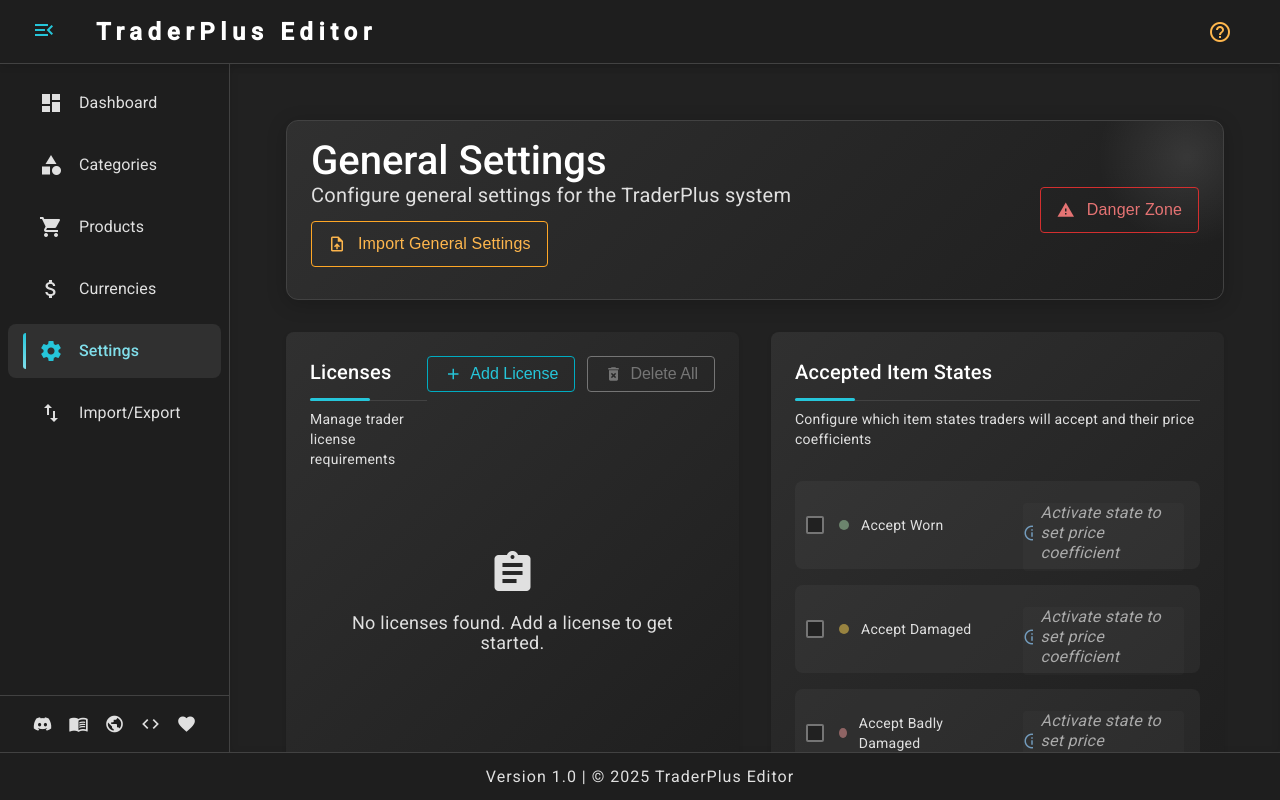
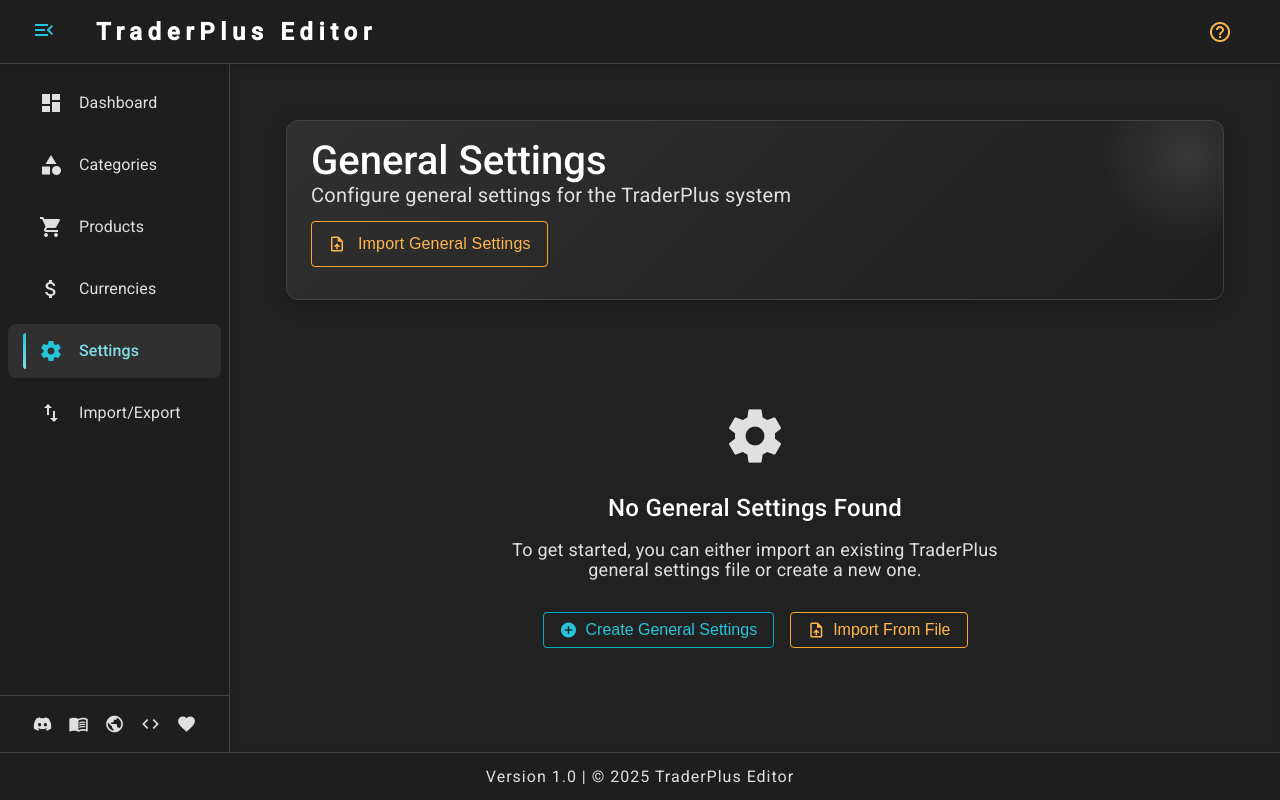
Before and after one commit to TheDmitri/traderpluseditor, an Angular app: page /settings in a window 1280 px wide. Built offline with nearby package versions, Linux system fonts and the light colour scheme.

Commit message:
feat(general-settings-editor): implement empty state handling, create new settings and add delete all settings functionality

```diff
--- a/src/app/core/services/storage.service.ts
+++ b/src/app/core/services/storage.service.ts
@@ -180,13 +180,24 @@ export class StorageService {
    * Delete currency settings from storage
    */
   deleteCurrencySettings(): void {
-    localStorage.removeItem('traderplus_currency_settings');
+    localStorage.removeItem(StorageKey.CURRENCY_SETTINGS);
+    this.currencySettings.set(null);
   }
 
   /**
    * Delete general settings from storage
+   * This method is deprecated, use removeGeneralSettings instead
+   * @deprecated
    */
   deleteGeneralSettings(): void {
-    localStorage.removeItem('traderplus_general_settings');
+    this.removeGeneralSettings();
+  }
+
+  /**
+   * Removes general settings from storage
+   */
+  removeGeneralSettings(): void {
+    localStorage.removeItem(StorageKey.GENERAL_SETTINGS);
+    this.generalSettings.set(null);
   }
 }
--- a/src/app/features/general-settings-editor/components/general-settings-editor.component.html
+++ b/src/app/features/general-settings-editor/components/general-settings-editor.component.html
@@ -22,6 +22,7 @@
       </div>
       <div class="header-right">
         <button
+          *ngIf="hasSettings"
           class="custom-stroked-button color-warn with-icon"
           [matMenuTriggerFor]="dangerMenu"
           matTooltip="Dangerous operations"
@@ -33,6 +34,7 @@
         <mat-menu #dangerMenu="matMenu">
           <button
             mat-menu-item
+            (click)="deleteAllSettings()"
             matTooltip="Remove all General Settings permanently"
             matTooltipPosition="left"
           >
@@ -44,7 +46,32 @@
     </div>
   </header>
 
-  <!-- Main Content Area -->
+  <!-- No Settings State - Informative message and call to action -->
+  <div class="empty-state-container" *ngIf="!hasSettings">
+    <mat-icon class="empty-state-icon">settings</mat-icon>
+    <h2 class="empty-state-title">No General Settings Found</h2>
+    <p class="empty-state-message">
+      To get started, you can either import an existing TraderPlus general settings file or create a new one.
+    </p>
+    <div class="empty-state-actions">
+      <button
+        class="custom-stroked-button color-primary with-icon"
+        (click)="createGeneralSettings()"
+      >
+        <mat-icon>add_circle</mat-icon>
+        Create General Settings
+      </button>
+      <button
+        class="custom-stroked-button color-secondary with-icon"
+        routerLink="/file-management"
+      >
+        <mat-icon>upload_file</mat-icon>
+        Import From File
+      </button>
+    </div>
+  </div>
+
+  <!-- Main Content Area - Only shown when settings exist -->
   <div class="main-content-area" *ngIf="hasSettings">
     <!-- Two-column grid layout for settings sections -->
     <div class="settings-grid">
--- a/src/app/features/general-settings-editor/components/general-settings-editor.component.scss
+++ b/src/app/features/general-settings-editor/components/general-settings-editor.component.scss
@@ -240,6 +240,54 @@
   }
 }
 
+/* Empty State Container Styling
+========================================================================== */
+.empty-state-container {
+  display: flex;
+  flex-direction: column;
+  align-items: center;
+  justify-content: center;
+  text-align: center;
+  padding: 48px 24px;
+  margin: 24px 0;
+  border-radius: 8px;
+  background-color: var(--brush-card-background);
+  border: 1px dashed var(--brush-border);
+
+  .empty-state-icon {
+    font-size: 64px;
+    height: 64px;
+    width: 64px;
+    color: var(--brush-text-secondary);
+    margin-bottom: 24px;
+  }
+
+  .empty-state-title {
+    font-size: var(--font-size-xl);
+    font-weight: 500;
+    margin: 0 0 16px 0;
+    color: var(--brush-text-primary);
+  }
+
+  .empty-state-message {
+    font-size: var(--font-size-base);
+    margin: 0 0 32px 0;
+    max-width: 540px;
+    color: var(--brush-text-secondary);
+  }
+
+  .empty-state-actions {
+    display: flex;
+    gap: 16px;
+
+    @media (max-width: 768px) {
+      flex-direction: column;
+      width: 100%;
+      max-width: 320px;
+    }
+  }
+}
+
 /* Table & Action Button Styling
 ========================================================================== */
 .table-container {
--- a/src/app/features/general-settings-editor/components/general-settings-editor.component.ts
+++ b/src/app/features/general-settings-editor/components/general-settings-editor.component.ts
@@ -120,7 +120,8 @@ export class GeneralSettingsEditorComponent implements OnInit, OnDestroy, AfterV
       });
     }
 
-    // Monitor form changes to auto-save
+    // Only subscribe to form changes if settings exist
+    if (this.hasSettings) {
       this.acceptedStatesForm.valueChanges
         .pipe(takeUntil(this.destroy$))
         .subscribe(() => {
@@ -128,6 +129,10 @@ export class GeneralSettingsEditorComponent implements OnInit, OnDestroy, AfterV
             this.saveAcceptedStates();
           }
         });
+    } else {
+      // Disable the form if no settings exist
+      this.acceptedStatesForm.disable();
+    }
   }
 
   /**
@@ -136,8 +141,24 @@ export class GeneralSettingsEditorComponent implements OnInit, OnDestroy, AfterV
   loadSettings(): void {
     this.generalSettings = this.storageService.generalSettings();
 
-    if (!this.generalSettings) {
-      // Create default settings if none exist
+    // Check if settings exist or have been imported
+    this.hasSettings = !!this.generalSettings;
+
+    // Update the licenses data source if settings exist
+    if (this.hasSettings && this.generalSettings!.licenses) {
+      this.licensesDataSource.data = this.generalSettings!.licenses;
+    }
+    else {
+      this.licensesDataSource.data = [];
+    }
+  }
+
+
+  /**
+   * Create new general settings with default values
+   */
+  createGeneralSettings(): void {
+    // Create default settings
     this.generalSettings = {
       version: '2.0.0',
       serverID: this.generateGUID(),
@@ -153,15 +174,38 @@ export class GeneralSettingsEditorComponent implements OnInit, OnDestroy, AfterV
       traders: [],
       traderObjects: []
     };
+
+    // Save the new settings
     this.storageService.saveGeneralSettings(this.generalSettings);
-    }
 
+    // Update state
     this.hasSettings = true;
 
-    // Update the licenses data source
-    if (this.generalSettings.licenses) {
-      this.licensesDataSource.data = this.generalSettings.licenses;
+    // Reset and enable form
+    this.acceptedStatesForm.reset({
+      worn: false,
+      damaged: false,
+      badly_damaged: false,
+      coefficientWorn: 0.0,
+      coefficientDamaged: 0.0,
+      coefficientBadlyDamaged: 0.0
+    });
+    this.acceptedStatesForm.enable();
+
+    // Subscribe to form changes
+    this.acceptedStatesForm.valueChanges
+      .pipe(takeUntil(this.destroy$))
+      .subscribe(() => {
+        if (this.acceptedStatesForm.valid) {
+          this.saveAcceptedStates();
         }
+      });
+
+    // Update UI
+    this.licensesDataSource.data = [];
+
+    // Show success message
+    this.notificationService.success('General settings created successfully');
   }
 
   /**
@@ -317,6 +361,39 @@ export class GeneralSettingsEditorComponent implements OnInit, OnDestroy, AfterV
   }
 
   /**
+   * Delete all general settings after confirmation
+   */
+  deleteAllSettings(): void {
+    const dialogRef = this.dialog.open(ConfirmDialogComponent, {
+      data: {
+        title: 'Delete All Settings',
+        message: 'Are you sure you want to delete all general settings? This action cannot be undone.',
+        confirmText: 'Delete All',
+        cancelText: 'Cancel',
+        type: 'danger'
+      }
+    });
+
+    dialogRef.afterClosed().subscribe(result => {
+      if (result) {
+        // Clear all settings
+        this.storageService.removeGeneralSettings();
+
+        // Reset state
+        this.generalSettings = null;
+        this.hasSettings = false;
+        this.licensesDataSource.data = [];
+
+        // Disable form
+        this.acceptedStatesForm.disable();
+
+        // Notification
+        this.notificationService.success('All general settings deleted successfully');
+      }
+    });
+  }
+
+  /**
    * Sets up table functionality after view initialization.
    * Configures custom UI enhancements like ripple effects.
    */
```
Lines whose indentation alone changed are shown as unchanged.
